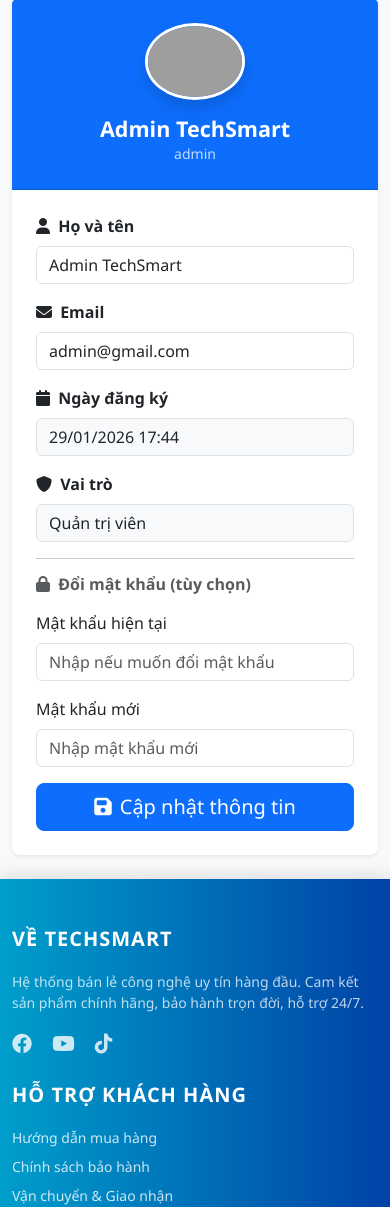
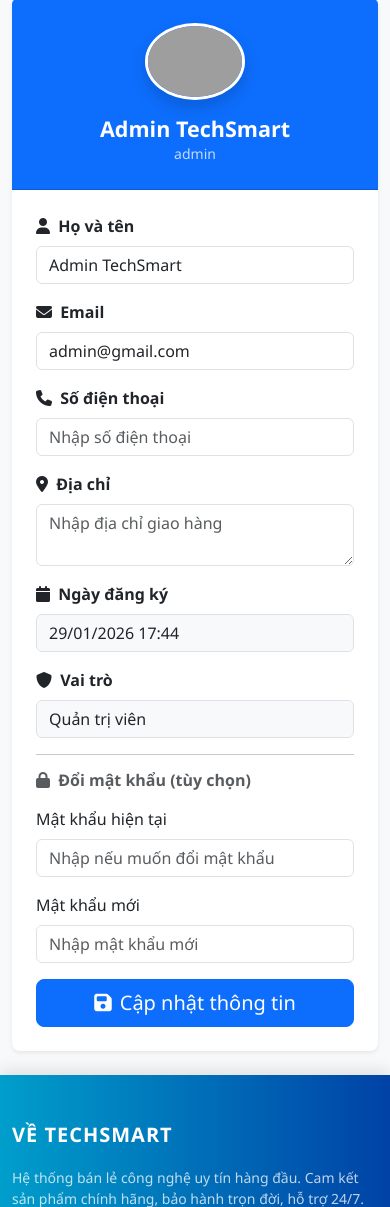
Before and after one commit to itachi61/web2, a PHP site: page /auth/profile in a window 390 px wide. Shown: the part 99-1306 px from the top of the page. Run offline with PHP 8.4, Linux system fonts and the light colour scheme; a user stored in the database is signed in; data comes from the database, SQL or seed files in the repository; grey boxes are pictures that could not be loaded.

Commit message:
feat: add phone and address fields to user profile

```diff
--- a/app/controllers/AuthController.php
+++ b/app/controllers/AuthController.php
@@ -110,6 +110,8 @@ class AuthController extends Controller {
 
         $fullname = trim($_POST['fullname']);
         $email = trim($_POST['email']);
+        $phone = trim($_POST['phone'] ?? '');
+        $address = trim($_POST['address'] ?? '');
         $currentPw = $_POST['current_password'] ?? '';
         $newPw = $_POST['new_password'] ?? '';
 
@@ -118,8 +120,8 @@ class AuthController extends Controller {
             $db->setAttribute(PDO::ATTR_ERRMODE, PDO::ERRMODE_EXCEPTION);
 
             // Update name & email
-            $stmt = $db->prepare("UPDATE users SET fullname = ?, email = ? WHERE id = ?");
-            $stmt->execute([$fullname, $email, $_SESSION['user_id']]);
+            $stmt = $db->prepare("UPDATE users SET fullname = ?, email = ?, phone = ?, address = ? WHERE id = ?");
+            $stmt->execute([$fullname, $email, $phone, $address, $_SESSION['user_id']]);
             $_SESSION['name'] = $fullname;
 
             // Change password if provided
--- a/app/views/auth/profile.php
+++ b/app/views/auth/profile.php
@@ -38,6 +38,15 @@
                     </div>
 
                     <div class="mb-3">
+                        <label class="form-label fw-bold"><i class="fa-solid fa-phone me-1"></i> Số điện thoại</label>
+                        <input type="tel" name="phone" class="form-control" value="<?= htmlspecialchars($data['user']['phone'] ?? '') ?>" placeholder="Nhập số điện thoại">
+                    </div>
+
+                    <div class="mb-3">
+                        <label class="form-label fw-bold"><i class="fa-solid fa-location-dot me-1"></i> Địa chỉ</label>
+                        <textarea name="address" class="form-control" rows="2" placeholder="Nhập địa chỉ giao hàng"><?= htmlspecialchars($data['user']['address'] ?? '') ?></textarea>
+                    </div>
+                    <div class="mb-3">
                         <label class="form-label fw-bold"><i class="fa-solid fa-calendar me-1"></i> Ngày đăng ký</label>
                         <input type="text" class="form-control bg-light" value="<?= isset($data['user']['created_at']) ? date('d/m/Y H:i', strtotime($data['user']['created_at'])) : 'N/A' ?>" disabled>
                     </div>
--- a/database.sql
+++ b/database.sql
@@ -1,5 +1,5 @@
 -- TechSmart Database Export
--- Generated: 2026-03-07 08:36:06
+-- Generated: 2026-03-07 09:18:47
 
 SET FOREIGN_KEY_CHECKS=0;
 
```
